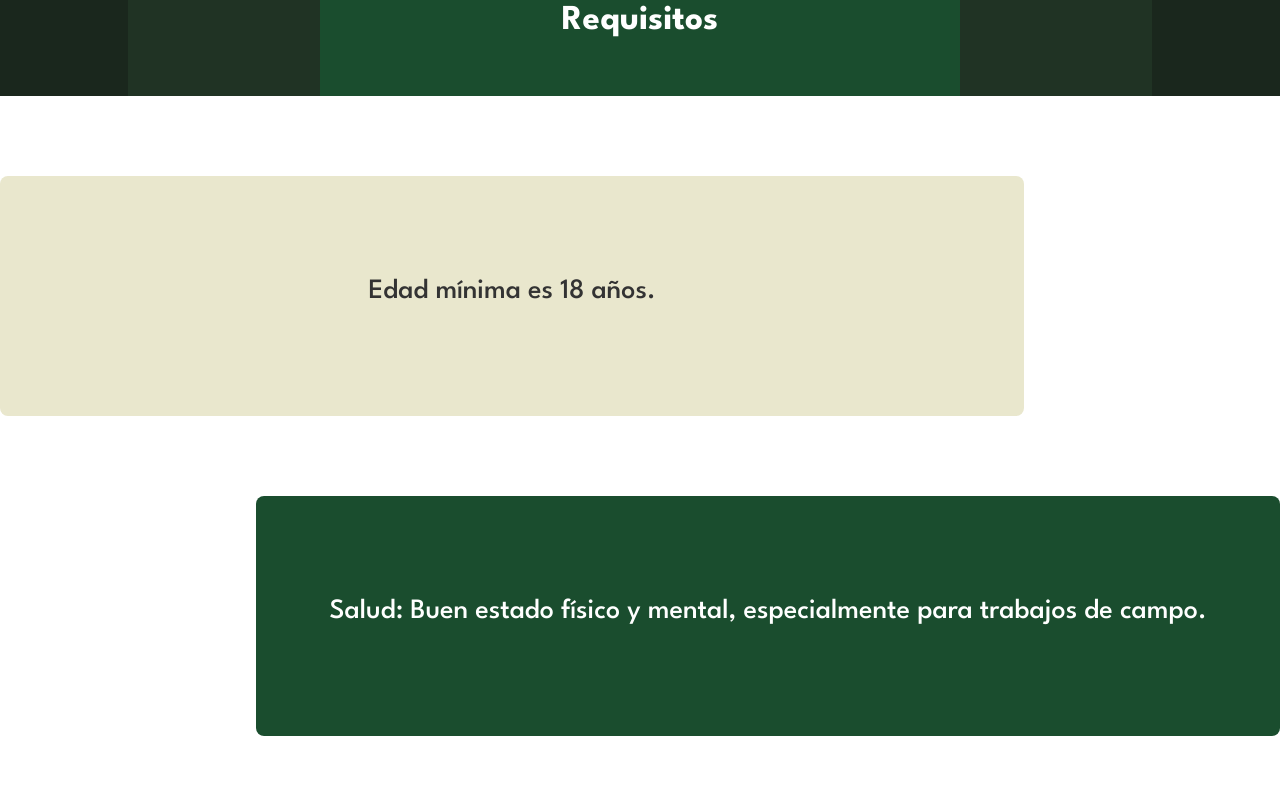
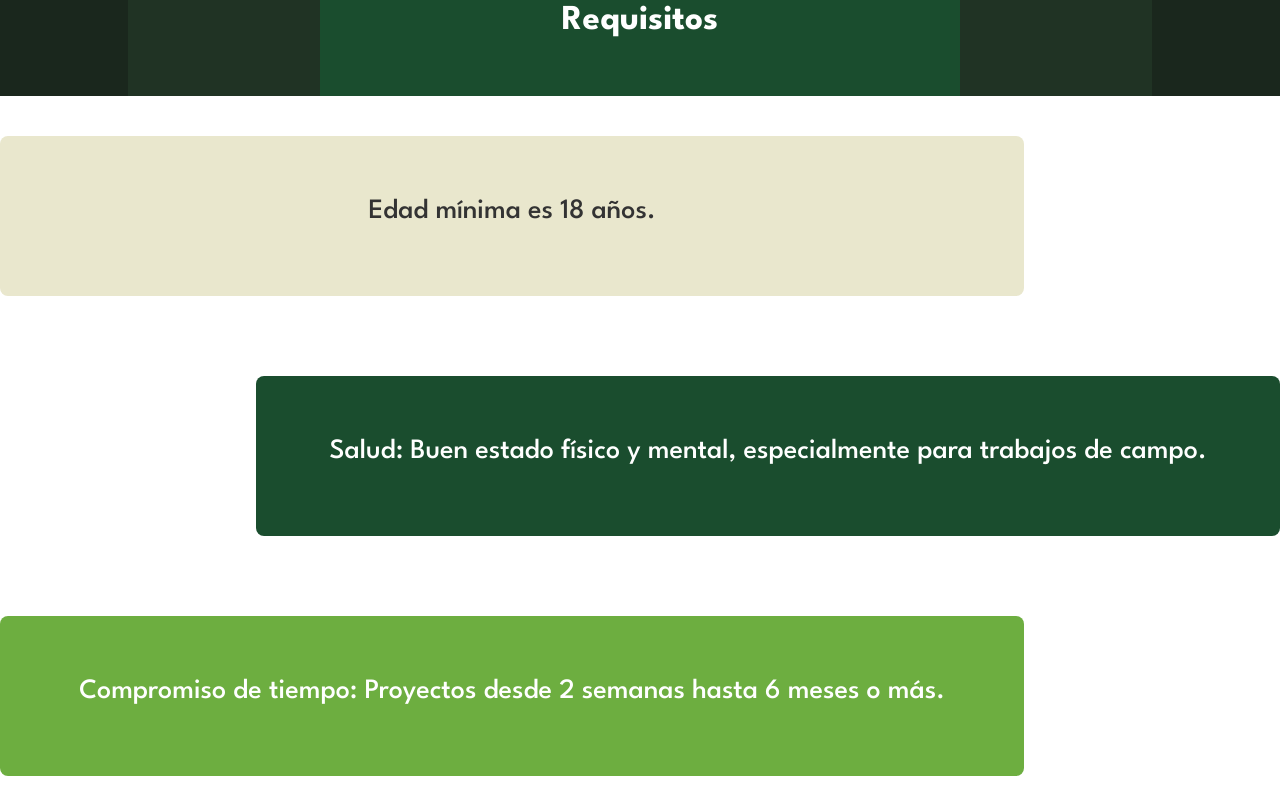
Before and after one commit to maicol-monge/proyecto_wildlife, a React (Create React App) app: page /voluntario in a window 1280 px wide. Shown: the part 2060-2860 px from the top of the page. Built offline with nearby package versions, Linux system fonts and the light colour scheme.

Commit message:
menos gruesos los div de requisitos

```diff
--- a/public/style.css
+++ b/public/style.css
@@ -265,20 +265,20 @@ de aqui para lo de los testimonios*/
 .beige {
     background-color: #E9E7CD;
     color: #333;
-    height: 30vh;
-    margin-top: 10vh;
+    height: 20vh;
+    margin-top: 5vh;
 }
 
 .dark-green {
     background-color: #1A4D2E;
-    height: 30vh;
+    height: 20vh;
 }
 
 .light-green {
     background-color: #6DAE40;
     color: #ffffff;
-    height: 30vh;
-    margin-bottom: 10vh;
+    height: 20vh;
+    margin-bottom: 5vh;
 }
 
 .datos_personales{
```
